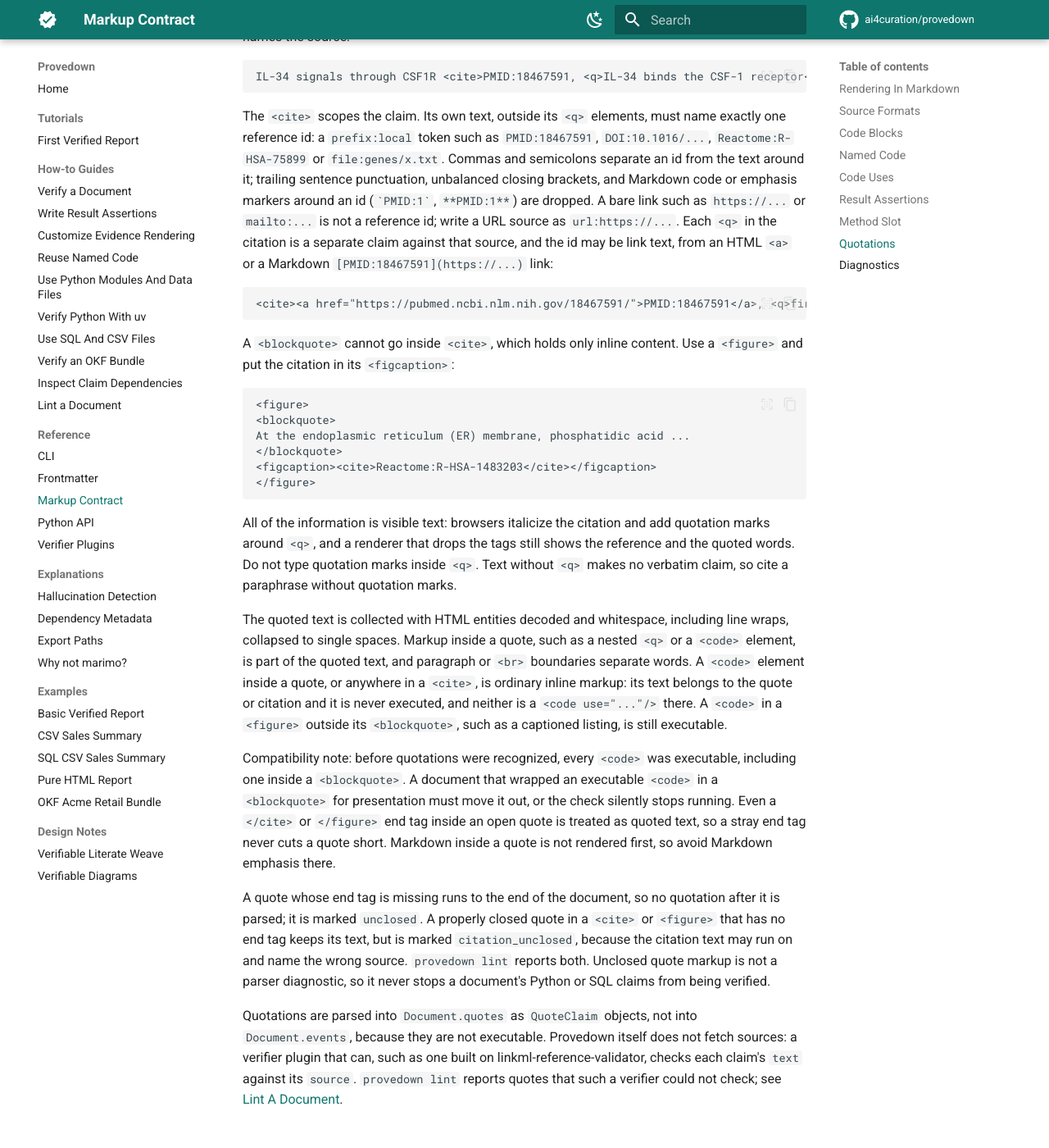
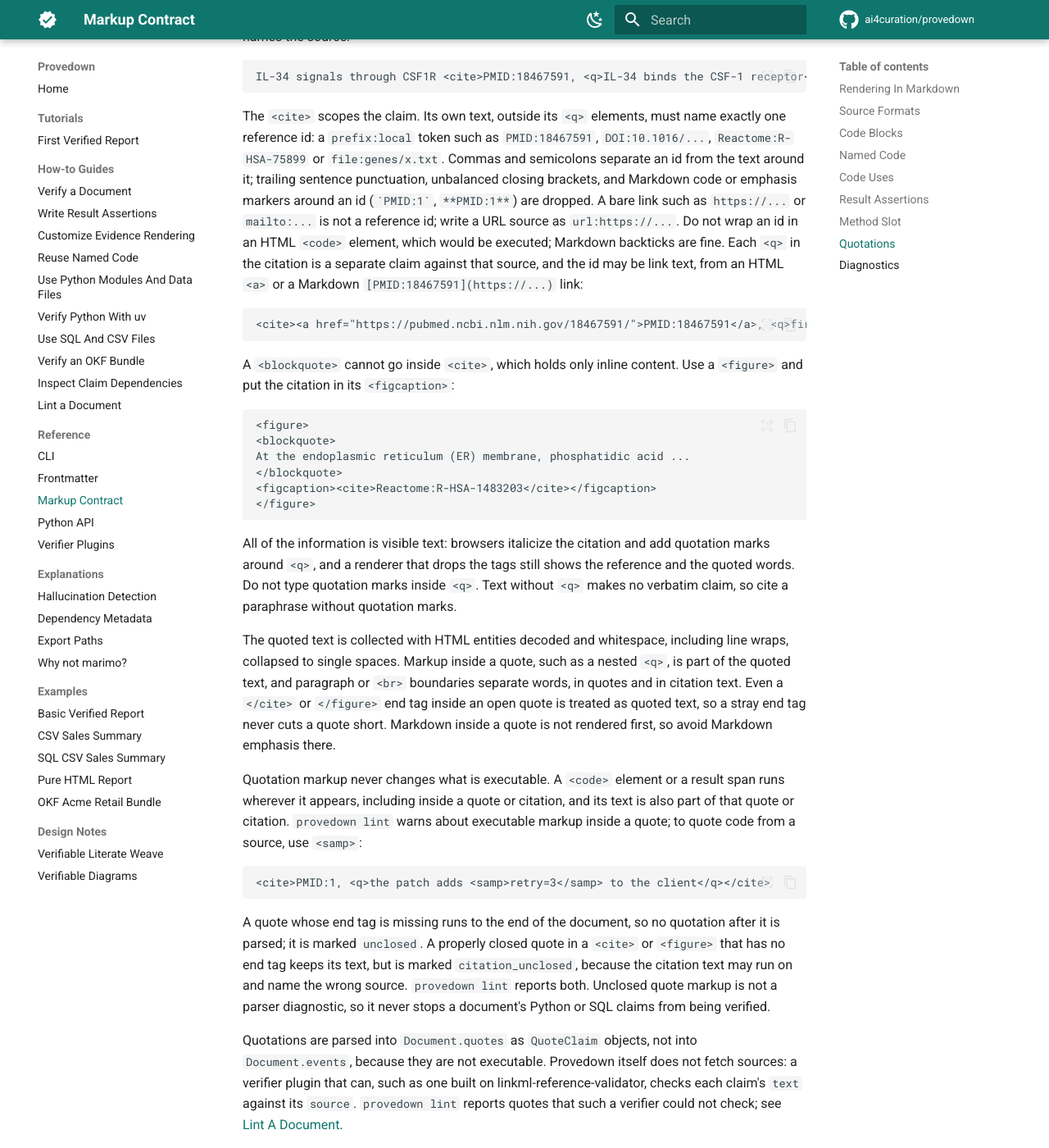
Before and after one commit to ai4curation/provedown, an MkDocs documentation site: the page built from docs/reference/markup.md, in a window 1280 px wide and 1400 px high, scrolled down 4109 px. Shown: the whole window at 82% size. Built offline with MkDocs 1.6.1 and Material for MkDocs 9.7.7, drawn with Linux system fonts in a browser that asks for light colours; comment, search, counter and statistics services are not loaded; some of the changed text lies outside the part shown.

Commit message:
Never let quotation markup change what is executable
Fourth round of review fixes for cited quotations. Earlier rounds made
<code> inside quotation text non-executable, and each round found a new
edge of that boundary: result spans still ran, and an unclosed <cite> or
<q> silently stopped every later <code> in the document from running.

Quotation markup no longer affects execution at all:

- <code> and result spans are executable wherever they appear, as before
  quotations existed. Their text is also part of the quote or citation
  around them, and the new executable-markup-in-quote lint warns, pointing
  to <samp> for code quoted from a source.
- Inside executable code, end tags are code text, as start tags already
  were, so a </q> or </figure> in code no longer closes quote markup.
- A reference id must end in a plain character, so leftover markup such
  as ~~ or a quote mark makes the token fail closed.
- Block boundaries separate words in citation text as in quotes.

Co-Authored-By: Claude Opus 5.5 <noreply@anthropic.com>
Claude-Session: https://claude.ai/code/session_01UMrk1o2dPRDsVFZsQKFRpm

`````diff
--- a/docs/reference/markup.md
+++ b/docs/reference/markup.md
@@ -73,11 +73,10 @@ Markdown fenced code blocks and YAML frontmatter are ignored when scanning for
 Provedown HTML. HTML regions with `data-provedown-ignore="true"` or the
 `provedown-ignore` class are also ignored.
 
-In source HTML, every `<code>` element is treated as Provedown code, except
-one inside a `<q>`, `<blockquote>` or `<cite>` of a [quotation](#quotations),
-which is quoted or citation text. Put other
-non-executable code samples inside an ignored region when they should only be
-shown to readers.
+In source HTML, every `<code>` element is treated as Provedown code, including
+one inside a [quotation](#quotations). Put non-executable code samples inside
+an ignored region when they should only be shown to readers, and mark up code
+quoted from a source with `<samp>`.
 
 ## Code Blocks
 
@@ -198,7 +197,8 @@ semicolons separate an id from the text around it; trailing sentence
 punctuation, unbalanced closing brackets, and Markdown code or emphasis markers
 around an id (`` `PMID:1` ``, `**PMID:1**`) are dropped. A bare link such as
 `https://...` or `mailto:...` is not a reference id; write a URL source as
-`url:https://...`.
+`url:https://...`. Do not wrap an id in an HTML `<code>` element, which would be
+executed; Markdown backticks are fine.
 Each `<q>` in the citation is a separate claim against that source, and the id
 may be link text, from an HTML `<a>` or a Markdown `[PMID:18467591](https://...)`
 link:
@@ -227,20 +227,20 @@ quotation marks.
 
 The quoted text is collected with HTML entities decoded and whitespace,
 including line wraps, collapsed to single spaces. Markup inside a quote, such as
-a nested `<q>` or a `<code>` element, is part of the quoted text, and paragraph
-or `<br>` boundaries separate words. A `<code>` element inside a quote, or
-anywhere in a `<cite>`, is ordinary inline markup: its text belongs to the
-quote or citation and it is never executed, and neither is a
-`<code use="..."/>` there. A `<code>` in a `<figure>` outside its
-`<blockquote>`, such as a captioned listing, is still executable.
+a nested `<q>`, is part of the quoted text, and paragraph or `<br>` boundaries
+separate words, in quotes and in citation text. Even a `</cite>` or `</figure>`
+end tag inside an open quote is treated as quoted text, so a stray end tag never
+cuts a quote short. Markdown inside a quote is not rendered first, so avoid
+Markdown emphasis there.
 
-Compatibility note: before quotations were recognized, every `<code>` was
-executable, including one inside a `<blockquote>`. A document that wrapped an
-executable `<code>` in a `<blockquote>` for presentation must move it out, or
-the check silently stops running. Even a `</cite>` or `</figure>` end tag
-inside an open quote is treated as quoted text, so a stray end tag never cuts
-a quote short. Markdown inside a quote is not rendered first, so avoid
-Markdown emphasis there.
+Quotation markup never changes what is executable. A `<code>` element or a
+result span runs wherever it appears, including inside a quote or citation, and
+its text is also part of that quote or citation. `provedown lint` warns about
+executable markup inside a quote; to quote code from a source, use `<samp>`:
+
+````markdown
+<cite>PMID:1, <q>the patch adds <samp>retry=3</samp> to the client</q></cite>
+````
 
 A quote whose end tag is missing runs to the end of the document, so no
 quotation after it is parsed; it is marked `unclosed`. A properly closed quote
`````
Also changed, not shown: docs/how-to-guides/lint-a-document.md (+5 -0 lines), docs/reference/python-api.md (+4 -0 lines), 4 other files.
